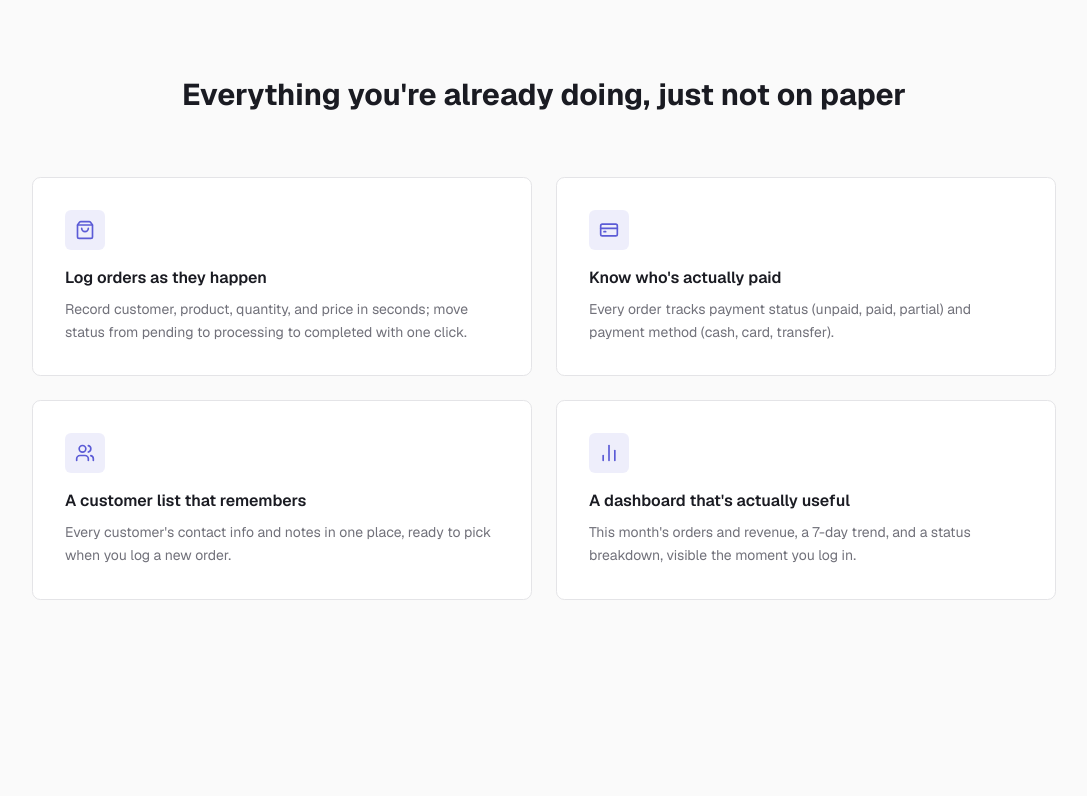
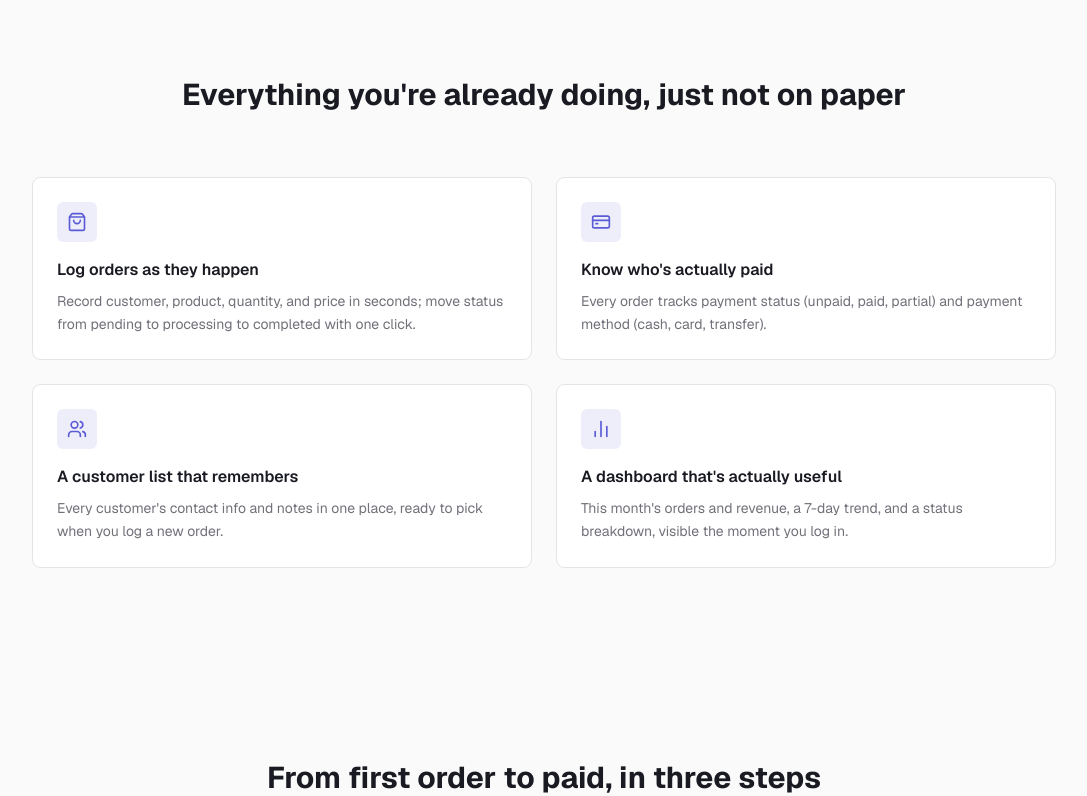
Before and after one commit to Alitm25/ordio, a Next.js app: page / in a window 1280 px wide. Shown: the part 698-1494 px from the top of the page, without its empty margins (96-1183 px from the left). Built offline with nearby package versions, Linux system fonts and the light colour scheme; no server answers.

Commit message:
Fix: cn now imported from correct location (lib/utils)

```diff
--- a/src/components/ui/SpotlightCard.tsx
+++ b/src/components/ui/SpotlightCard.tsx
@@ -1,6 +1,7 @@
 'use client';
 
 import React, { useRef, useState } from 'react';
+import { cn } from '@/lib/utils';
 
 interface Position {
   x: number;
@@ -55,7 +56,8 @@ const SpotlightCard: React.FC<SpotlightCardProps> = ({
       onBlur={handleBlur}
       onMouseEnter={handleMouseEnter}
       onMouseLeave={handleMouseLeave}
-      className={`relative rounded-3xl overflow-hidden p-8 ${className}`}
+      // cn() lets the caller's classes REPLACE the defaults (p-6 wins over p-8) instead of both fighting
+      className={cn('relative rounded-3xl overflow-hidden p-8', className)}
     >
       <div
         className="pointer-events-none absolute inset-0 opacity-0 transition-opacity duration-500 ease-in-out"
```
